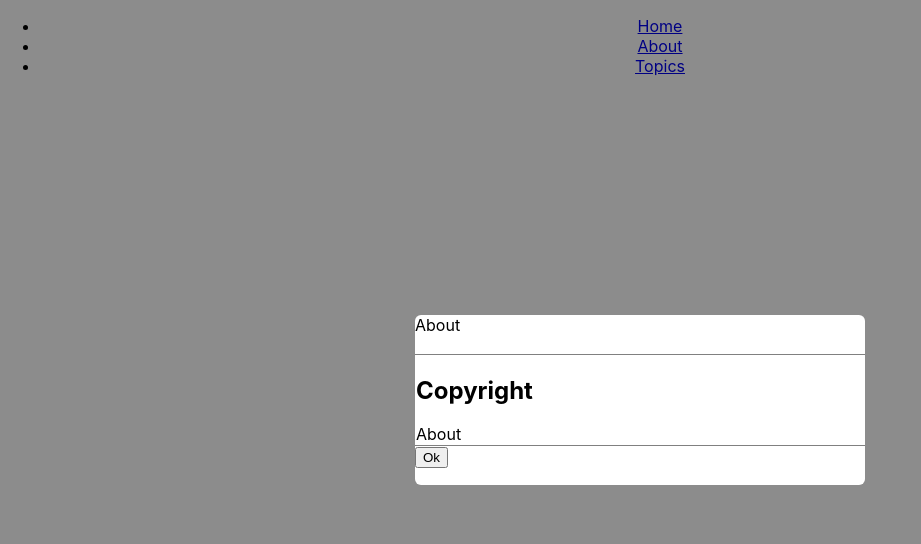
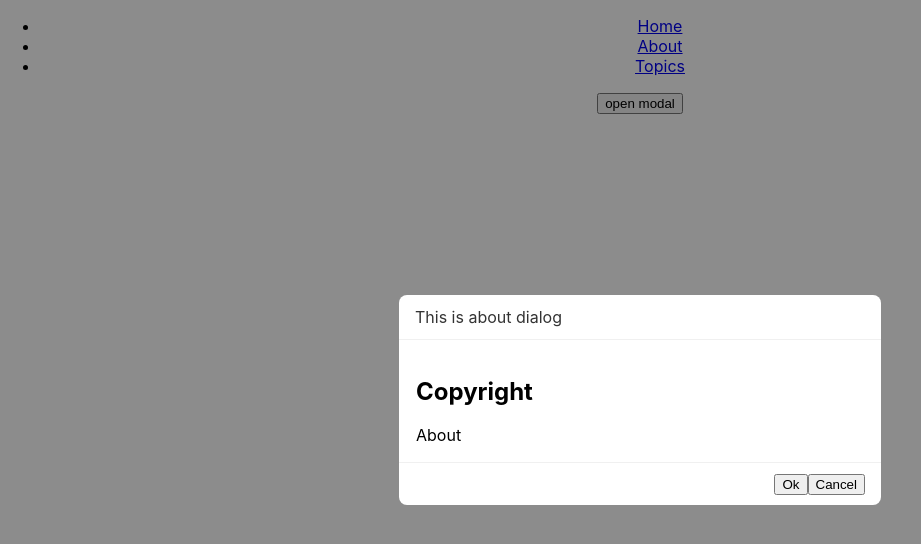
Before and after one commit to a-sunny-day/react-explore, a React app: page /about in a window 1280 px wide. Shown: the top 544 px of the page, without its empty margins (0-921 px from the left). Built offline with nearby package versions, Linux system fonts and the light colour scheme.

Commit message:
modify modal style

```diff
--- a/src/components/Modal/Modal.js
+++ b/src/components/Modal/Modal.js
@@ -1,21 +1,29 @@
-import React from 'react';
+import React, { useRef } from 'react';
 import './Modal.scss';
 import classnames from 'classnames';
 import Portal from '../Portal/Portal';
 
+const EmptyFunc = () => {};
+
 const Modal = ({
     visible = false,
     children,
-    title,
-    footer,
+    title, // null: will not render header
+    footer, //null: will not render footer
     width,
     height,
+    closeWhenClickMask = true,
     maskClsName,
     maskStyle,
     modalClsName,
     modalStyle,
     centered,
     scrollable,
+    onClickOk = EmptyFunc,
+    okText = "Ok",
+    closeMe = EmptyFunc,
+    onClickCancel = EmptyFunc,
+    cancelText = "Cancel"
 }) => {
     let modalWrapperCls = classnames(
         {
@@ -29,21 +37,32 @@ const Modal = ({
     if (Number.isInteger(height)) modalContentStyle.height = height;
     if (Number.isInteger(width)) modalContentStyle.width = width;
 
+    let contentRef = useRef(null);
+    let onClickWrapper = e => {
+        if(!contentRef.current.contains(e.target)) {
+            closeWhenClickMask && closeMe();
+        }
+    }
     return (
         visible && <Portal>
             <div className="modal">
                 <div className={`modal__mask ${maskClsName || ""}`} style={maskStyle}></div>
-                <div className={`modal__wrapper ${modalWrapperCls}`}>
-                    <div className={`modal__content ${modalClsName || ""}`} style={modalContentStyle}>
-                        <div className="modal__header">
-                            <span>{title}</span>
-                        </div>
+                <div className={`modal__wrapper ${modalWrapperCls}`} onClick={onClickWrapper}>
+                    <div ref={contentRef} className={`modal__content ${modalClsName || ""}`} style={modalContentStyle}>
+                        {
+                            title !== null && <div className="modal__header">
+                                <span>{title}</span>
+                            </div>
+                        }
                         <div className="modal__body">
                             {children}
                         </div>
-                        <div className="modal__footer">
-                            <button>{footer}</button>
-                        </div>
+                        {
+                            footer !== null && <div className="modal__footer">
+                                <button onClick={onClickOk}>{okText}</button>
+                                <button onClick={onClickCancel}>{cancelText}</button>
+                            </div>
+                        }
                     </div>
                 </div>
             </div>
--- a/src/components/Modal/Modal.scss
+++ b/src/components/Modal/Modal.scss
@@ -1,6 +1,8 @@
 $modal-header-height: 40px;
 $modal-footer-height: 40px;
 $modal-mask-bg-color: rgba(0, 0, 0, 0.45);
+$modal-header-footer-border: 1px solid #f0f0f0;
+$modal-radius: 8px;
 
 .modal{
     z-index: 1000
@@ -31,24 +33,29 @@ $modal-mask-bg-color: rgba(0, 0, 0, 0.45);
     height: auto;
     margin: 2% auto;
     background: #fff;
-    border-radius: 6px;
+    border-radius: $modal-radius;
 }
 
 .modal__header {
     width: 100%;
-    height: $modal-header-height;
-    border-bottom: 1px solid gray;
+    padding: 12px 16px;
+    font-size: 16px;
+    color: #333;
+    border-bottom: $modal-header-footer-border;
+    border-radius: $modal-radius $modal-radius 0 0;
 }
 
 .modal__body {
     overflow-x: hidden;
     overflow-y: auto;
+    padding: 16px 16px;
 }
 
 .modal__footer {
     width: 100%;
-    height: $modal-footer-height;
-    border-top: 1px solid gray;
+    padding: 10px 16px;
+    border-top: $modal-header-footer-border;
+    text-align: right;
 }
 
 // center content
--- a/src/features/About/About.js
+++ b/src/features/About/About.js
@@ -1,4 +1,4 @@
-import React from 'react';
+import React, { useState } from 'react';
 import Modal from '../../components/Modal/Modal';
 import './About.scss';
 
@@ -6,12 +6,19 @@ const About = ({
 
 }) => {
     let modalStyle = {};
-
+    let [modalVisible, setModalVisible] = useState(true);
+    let closeModal = () => setModalVisible(false);
+    let openModal = () => setModalVisible(true);
     return (
+        <div>
+            <button onClick={openModal}>open modal</button>
             <Modal
-            visible={true}
-            title="About"
+                visible={modalVisible}
+                title="This is about dialog"
                 footer="Ok"
+                closeMe={closeModal}
+                onClickOk={closeModal}
+                onClickCancel={closeModal}
                 modalStyle={modalStyle}
                 centered={true}
                 scrollable={true}
@@ -21,6 +28,7 @@ const About = ({
                     <div>About</div>
                 </div>
             </Modal>
+        </div>
     )
 }
 
```
Lines whose indentation alone changed are shown as unchanged.
